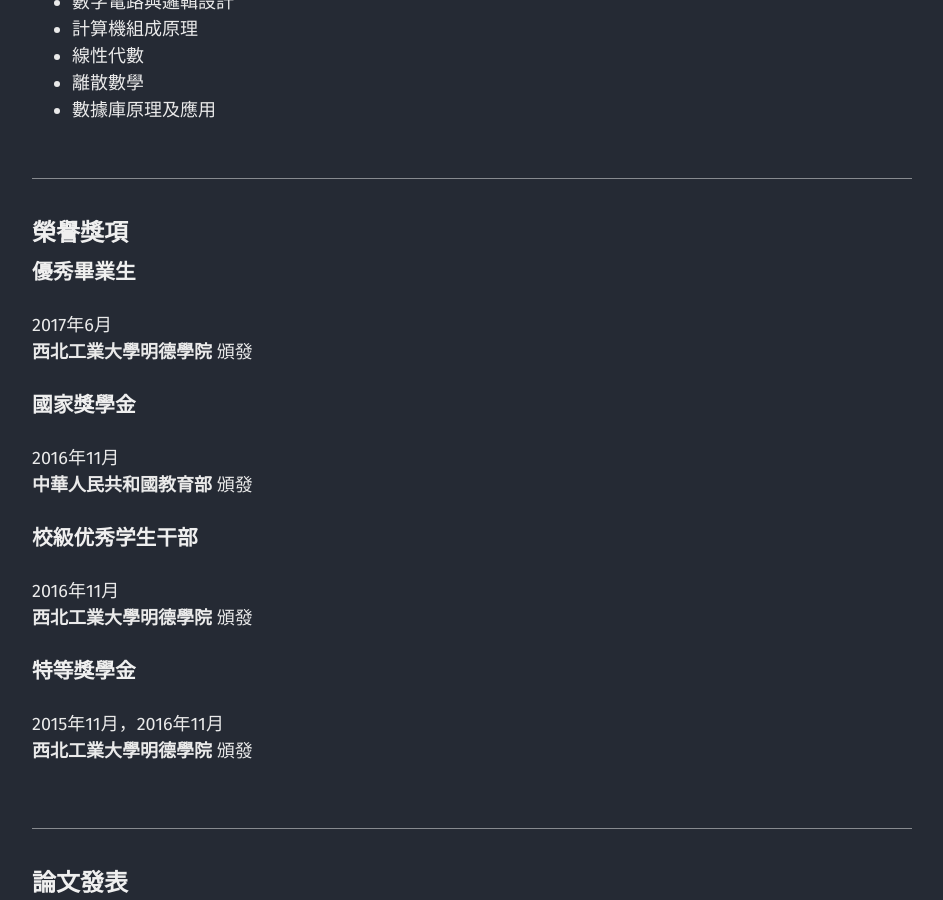
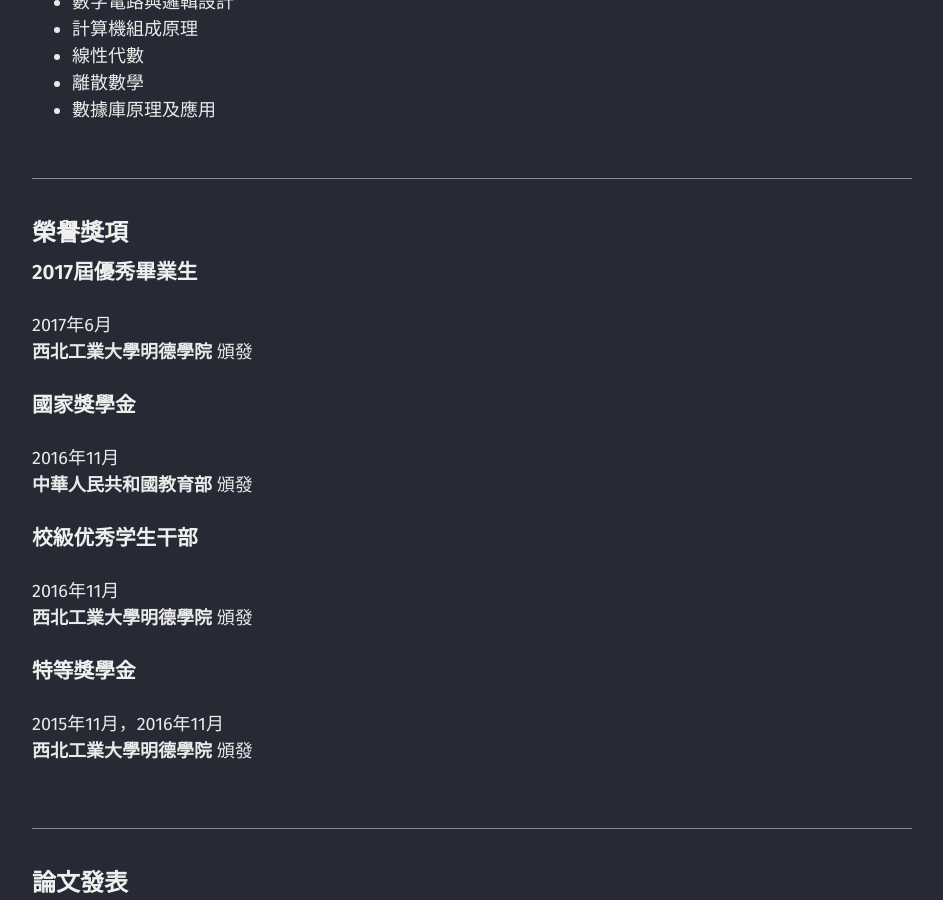
Before and after one commit to chen709847237/chen709847237, a Jekyll site: the page built from cv_cn.md, in a window 1280 px wide and 900 px high, scrolled down 1545 px. Shown: the whole window, without its empty margins (40-983 px from the left). Built offline with Jekyll 4.4.1, drawn with Linux system fonts in a browser that asks for light colours.

Commit message:
Update cv_cn.json

```diff
--- a/_data/cv_cn.json
+++ b/_data/cv_cn.json
@@ -60,7 +60,7 @@
   ],
   "awards": [
     {
-      "title": "優秀畢業生",
+      "title": "2017屆優秀畢業生",
       "date": "2017年6月",
       "awarder": "西北工業大學明德學院",
       "summary": ""
```
